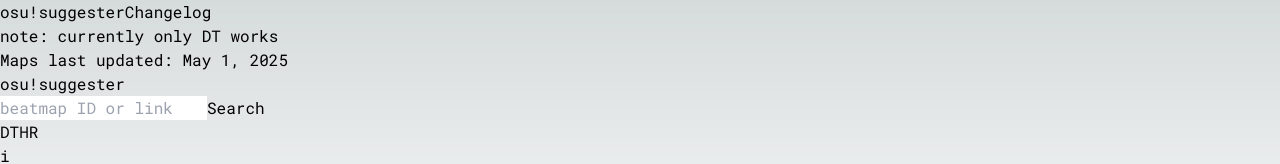
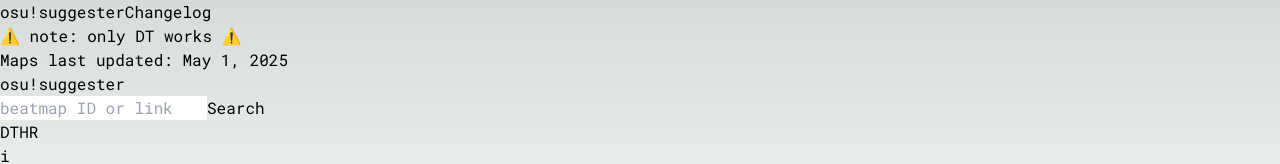
Before and after one commit to gzhang0170/osu-suggester, a Next.js app: page / in a window 1280 px wide. Shown: the top 164 px of the page. Built offline with nearby package versions, Linux system fonts and the light colour scheme.

Commit message:
Fixed center text overlapping other sections of header

```diff
--- a/app/layout.tsx
+++ b/app/layout.tsx
@@ -20,7 +20,8 @@
     <html lang="en" className={robotoMono.className}>
       <body className="relative">
         <header className="fixed top-0 left-0 w-full bg-gray-900 text-white z-40">
-          <nav className="flex items-center h-12 px-4">
+          <nav className="grid grid-cols-[auto_1fr_auto] items-center h-12 px-4">
+            <div className="flex items-center space-x-4">
               <Link href="/" className="font-bold text-lg">
                 osu!suggester
               </Link>
@@ -30,10 +31,15 @@
               >
                 Changelog
               </Link>
+            </div>
 
-            <div className="absolute inset-x-0 text-center text-sm text-red-400">
+            <div className="text-center text-sm font-medium text-red-400">
+            ⚠️ note: only DT works ⚠️
+            </div>
+
+            {/* <div className="absolute inset-x-0 text-center text-sm text-red-400">
               note: currently only DT works
-            </div>
+            </div> */}
 
             <div className="ml-auto text-xs text-gray-300">
               Maps last updated: May 1, 2025
```
Lines whose indentation alone changed are shown as unchanged.
